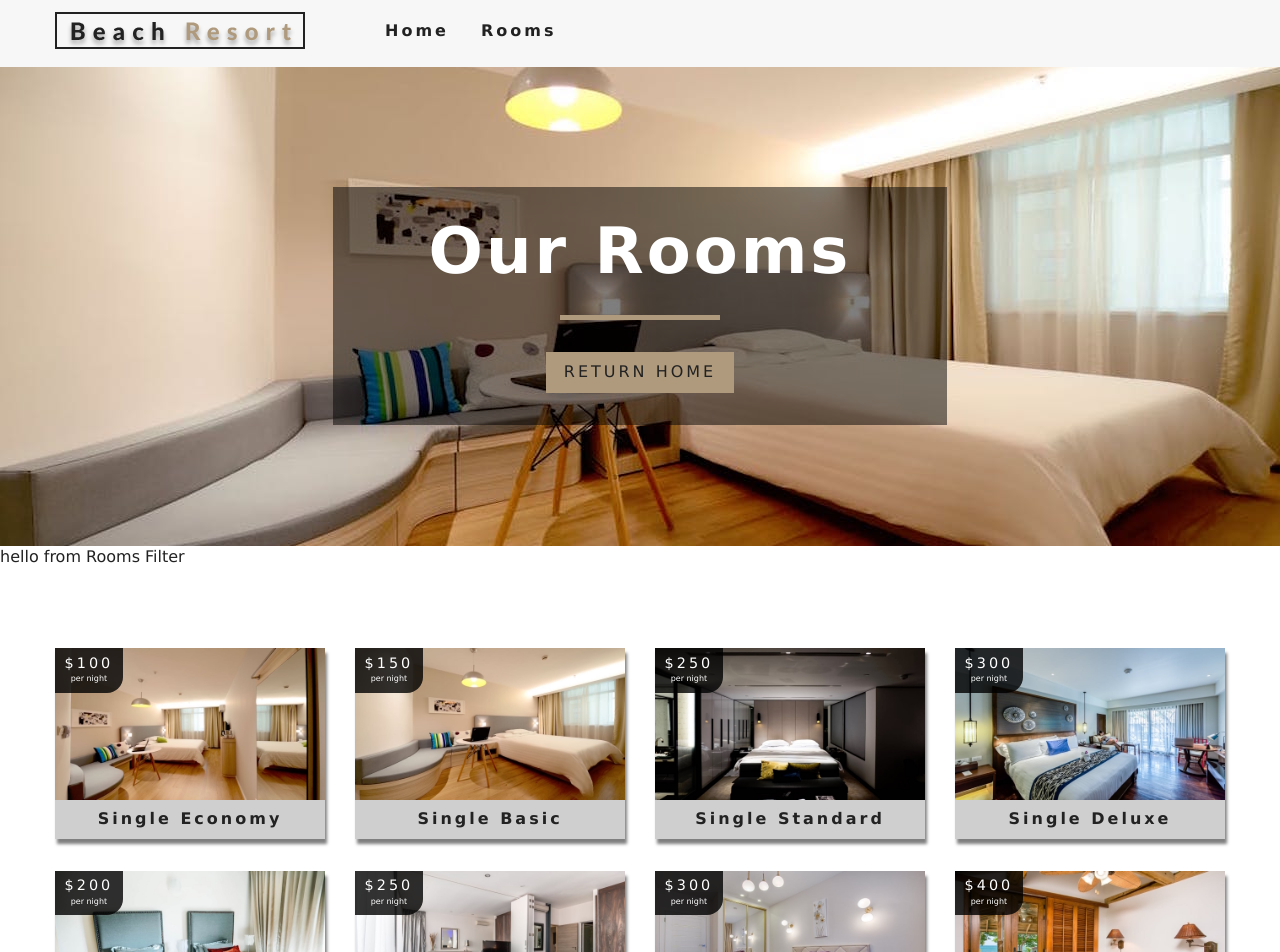
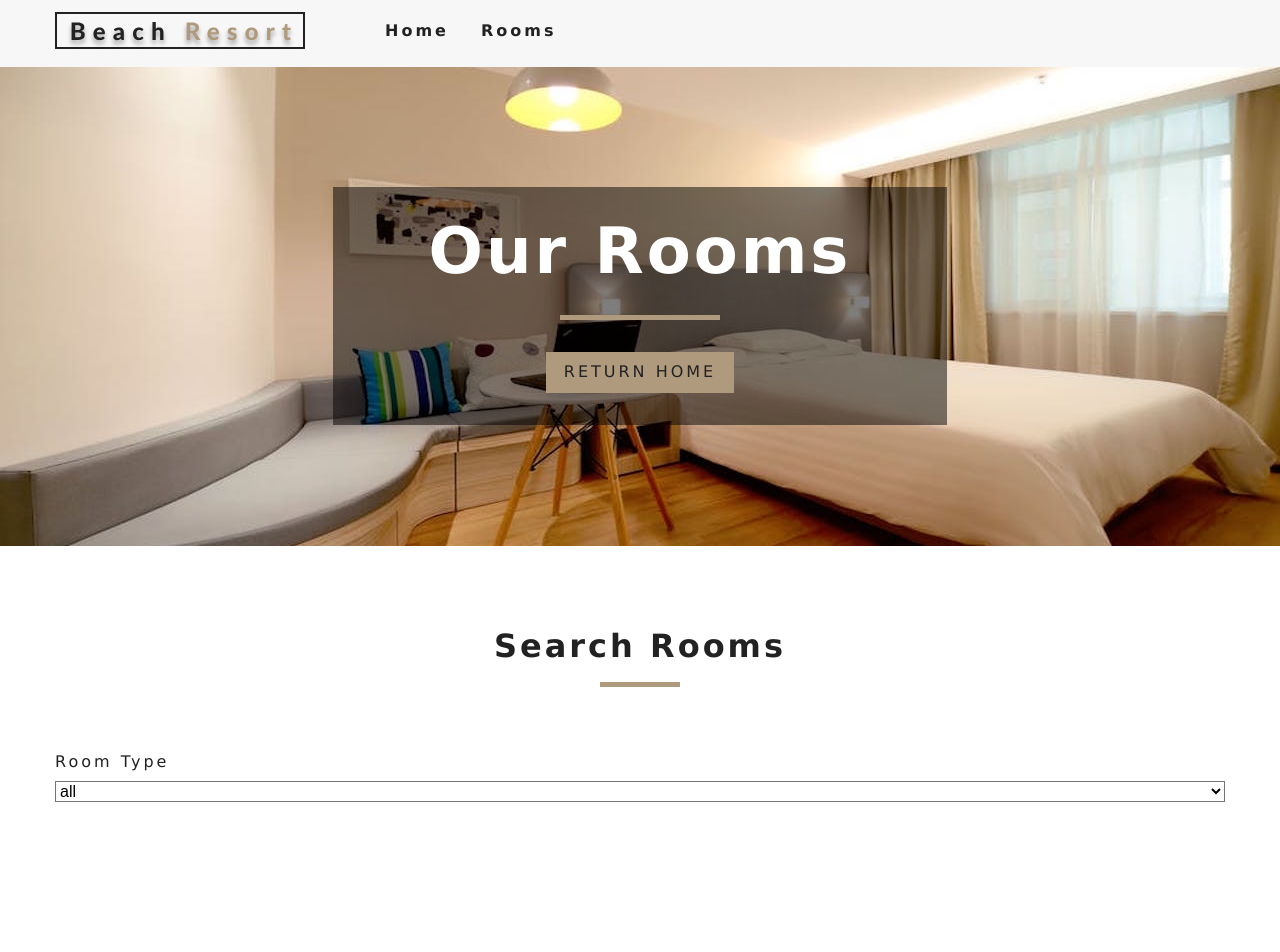
Before and after one commit to saloni0104/Beach-resort, a React (Create React App) app: page /rooms in a window 1280 px wide. Shown: the top 952 px of the page. Built offline with nearby package versions, Linux system fonts and the light colour scheme.

Commit message:
Room filter added

```diff
--- a/src/components/RoomsFilter.js
+++ b/src/components/RoomsFilter.js
@@ -1,9 +1,38 @@
-import React from 'react'
+import React from 'react';
+import {useContext} from 'react';
+import {RoomContext} from '../context';
+import Title from '../components/Title';
+//get all unique values
+const getUnique = (items, value) => {
+    return [...new Set(items.map(item => item[value]))]
+}
 
-export default function RoomsFilter() {
+export default function RoomsFilter({rooms}) {
+    const context = useContext(RoomContext);
+    const {
+        handleChange, type, capacity, price, minPrice, maxPrice, minSize, maxSize, breakfast, pets
+    } = context;
+    let types = getUnique(rooms, 'type');
+    //add all
+    types = ['all',...types];
+
+    //map to jsx
+    types = types.map((item, index) => {
+        return <option value={item} key={index}>{item}</option>
+    })
     return (
-        <div>
-            hello from Rooms Filter
-        </div>
+        <section className="filter-container">
+            <Title title = "search rooms" />
+            <form className ="filter-form">
+                {/*select type */}
+                <div className="form-group">
+                    <label htmlFor="type">room type</label>
+                    <select name="type" id="type" value={type} className="form-control" onChange={handleChange}>
+                        {types}
+                    </select>
+                </div>
+                {/* end of select type */}
+            </form>
+        </section>
     )
 }
--- a/src/context.js
+++ b/src/context.js
@@ -10,7 +10,16 @@
         rooms: [],
         sortedRooms:[],
         featuredRooms:[],
-        loading:true
+        loading:true,
+        type: 'all',
+        capacity: 1,
+        price: 0,
+        minPrice: 0,
+        maxPrice: 0,
+        minSize: 0,
+        maxSize: 0,
+        breakfast: false,
+        pets: false
     };
 
     //getData
@@ -19,11 +28,17 @@
     componentDidMount() {
         let rooms= this.formatData(items);
         let featuredRooms = rooms.filter(room => room.featured === true);
+        let maxPrice = Math.max(...rooms.map(item => item.price));
+        let maxSize = Math.max(...rooms.map(item => item.size));
+
         this.setState({
             rooms,
             featuredRooms,
             sortedRooms:rooms,
-            loading: false
+            loading: false,
+            price: maxPrice,
+            maxPrice,
+            maxSize
         })
     }
 
@@ -43,10 +58,21 @@
         return room;
     };
 
+    handleChange = event => {
+        const type = event.target.type
+        const name = event.target.name
+        const value = event.target.value
+        console.log(type,name,value);
+
+    };
+
+    filterRooms = () => {
+        console.log("hello");
+    };
 
     render() {
         return (
-            <RoomContext.Provider value={{...this.state,getRoom:this.getRoom}}>
+            <RoomContext.Provider value={{...this.state,getRoom:this.getRoom, handleChange:this.handleChange}}>
                 {this.props.children}
             </RoomContext.Provider>
         );
```
